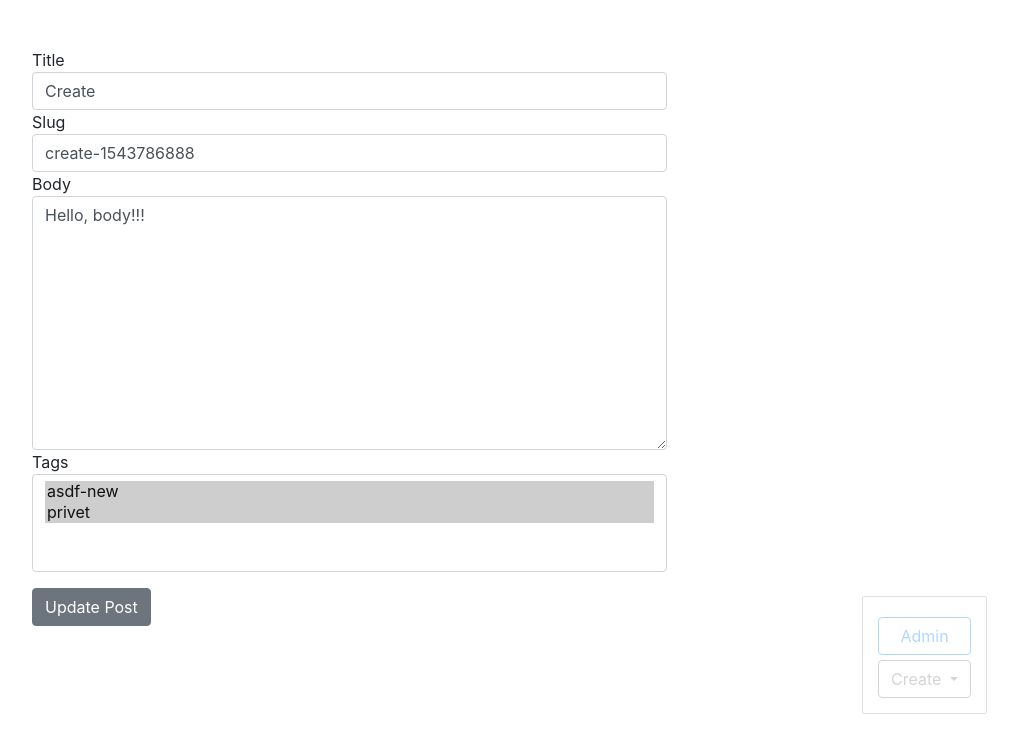
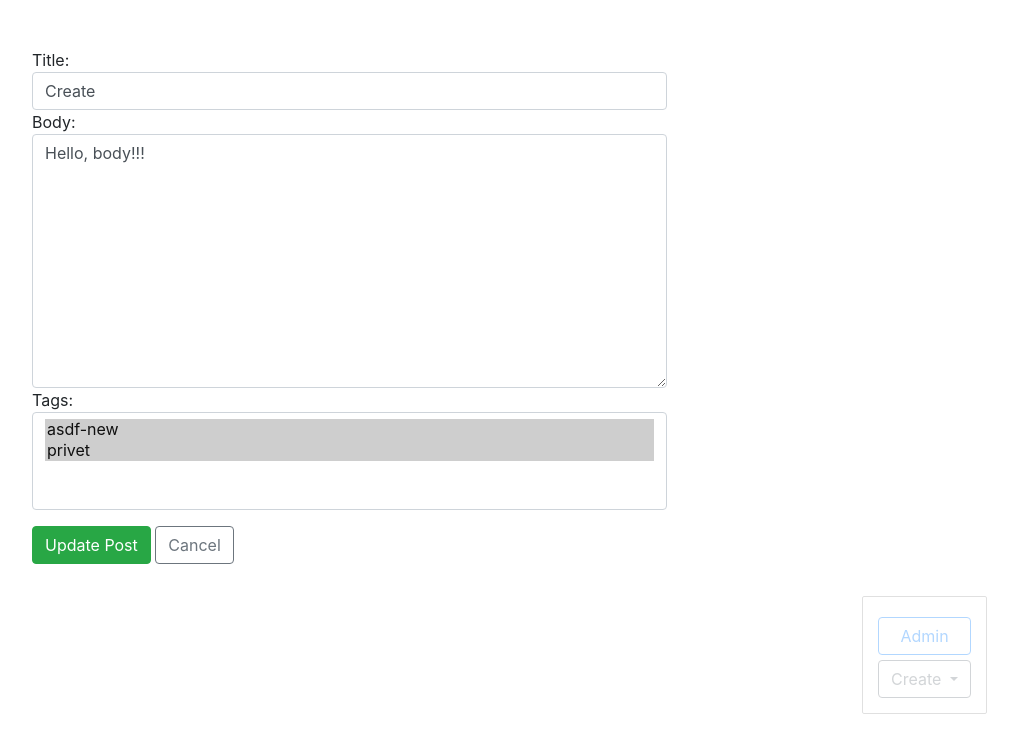
Before and after one commit to forgoty/django-blog, a Django app: a page that uses blogengine/blog/templates/blog/post_update_form.html in a window 1280 px wide. Shown: the part 56-800 px from the top of the page, without its empty margins (243-1261 px from the left). Run offline with Django 3.2, Linux system fonts and the light colour scheme; a user stored in the database is signed in; data comes from the database, SQL or seed files in the repository; both versions use the stored data as it was after the commit; some libraries are stand-ins or nearby versions.

Commit message:
Changes to be committed: 	modified:   blogengine/blog/forms.py 	modified:   blogengine/blog/models.py 	modified:   blogengine/blog/templates/blog/post_create_form.html 	modified:   blogengine/blog/templates/blog/post_update_form.html 	modified:   blogengine/blog/templates/blog/tag_create.html 	modified:   blogengine/blog/templates/blog/tag_update_form.html 	modified:   blogengine/blog/templates/blog/tags_list.html 	modified:   blogengine/db.sqlite3 	modified:   blogengine/static/css/styles.css

```diff
--- a/blogengine/blog/forms.py
+++ b/blogengine/blog/forms.py
@@ -8,17 +8,17 @@ class TagForm(forms.ModelForm):
 
     class Meta:
         model = Tag
-        fields = ['title', 'slug']
+        fields = ['title']
         widgets = {
-            'title': forms.TextInput(attrs={'class': 'form-control'}),
-            'slug': forms.TextInput(attrs={'class': 'form-control'})
+            'title': forms.TextInput(attrs={'class': 'form-control'})
         }
 
-    def clean_slug(self):
-        new_slug = self.cleaned_data['slug'].lower()
+    def clean_title(self):
+        ''' This function validate slug of a new tag '''
+        new_slug = self.cleaned_data['title'].lower()
 
         if new_slug == 'create':
-            raise ValidationError('Slug cannot be named "create" ')
+            raise ValidationError('Tag cannot be named "{}"'.format(new_slug))
 
         if Tag.objects.filter(slug__iexact=new_slug).count():
             raise ValidationError('"{}" already exists'.format(new_slug))
@@ -30,19 +30,10 @@ class PostForm(forms.ModelForm):
 
     class Meta:
         model = Post
-        fields = ['title', 'slug', 'body', 'tags']
+        fields = ['title', 'body', 'tags']
 
         widgets = {
             'title': forms.TextInput(attrs={'class': 'form-control'}),
-            'slug': forms.TextInput(attrs={'class': 'form-control'}),
             'body': forms.Textarea(attrs={'class': 'form-control'}),
             'tags': forms.SelectMultiple(attrs={'class': 'form-control'})
         }
-
-    def clean_slug(self):
-        new_slug = self.cleaned_data['slug'].lower()
-
-        if new_slug == 'create':
-            raise ValidationError('Slug cannot be named "create"')
-
-        return new_slug
--- a/blogengine/blog/models.py
+++ b/blogengine/blog/models.py
@@ -5,9 +5,9 @@ from django.utils.text import slugify
 from time import time
 
 
-def gen_slug(s):
+def gen_post_slug(s):
     new_slug = slugify(s, allow_unicode=True)
-    return new_slug + "-" + str(int(time()))
+    return '{}-{}'.format(new_slug, str(int(time())))
 
 
 class Post(models.Model):
@@ -22,7 +22,7 @@ class Post(models.Model):
 
     def save(self, *args, **kwargs):
         if not self.id:
-            self.slug = gen_slug(self.title)
+            self.slug = gen_post_slug(self.title)
         super().save(*args, **kwargs)
 
     def get_absolute_url(self):
@@ -38,13 +38,16 @@ class Post(models.Model):
         ordering = ['-date_pub']
 
 
-
 class Tag(models.Model):
     title = models.CharField(max_length=50)
     slug = models.SlugField(max_length=50, unique=True)
 
     def __str__(self):
         return self.title
+
+    def save(self, *args, **kwargs):
+            self.slug = slugify(self.title, allow_unicode=True)
+            super().save(*args, **kwargs)
 
     def get_absolute_url(self):
         return reverse('tag_detail_url', kwargs={'slug': self.slug})
--- a/blogengine/blog/templates/blog/post_create_form.html
+++ b/blogengine/blog/templates/blog/post_create_form.html
@@ -18,11 +18,12 @@
                 </div>
             {% endif %}
 
-            {{ field.label }}
+            {{ field.label }}:
             {{ field }}
         {% endfor %}
 
-        <button type="submit" name="button" class="btn btn-secondary mt-5">Create Post</button>
+        <button type="submit" name="button" class="btn btn-success mt-3">Create Post</button>
+        <a class="btn btn-outline-secondary mt-3" href="{% url 'posts_list_url' %}">Cancel </a>
     </form>
 
 
--- a/blogengine/blog/templates/blog/post_update_form.html
+++ b/blogengine/blog/templates/blog/post_update_form.html
@@ -1,7 +1,7 @@
 {% extends "blog/base_blog.html" %}
 
 {% block title %}
-    Update Post {{ post.title|title }} - {{ block.super}}
+    Update Post {{ post.title|title|truncatewords:10 }} - {{ block.super}}
 {% endblock %}
 
 
@@ -18,11 +18,12 @@
                 </div>
             {% endif %}
 
-            {{ field.label }}
+            {{ field.label }}:
             {{ field }}
         {% endfor %}
 
-        <button type="submit" name="button" class="btn btn-secondary mt-3">Update Post</button>
+        <button type="submit" name="button" class="btn btn-success mt-3">Update Post</button>
+        <a class="btn btn-outline-secondary mt-3" href="{{ post.get_absolute_url }}">Cancel </a>
     </form>
 
 
--- a/blogengine/blog/templates/blog/tag_create.html
+++ b/blogengine/blog/templates/blog/tag_create.html
@@ -18,13 +18,14 @@
                     </div>
                 {% endif %}
 
-                {{ field.label }}
+                {{ field.label }}:
                 {{ field }}
 
             </div>
         {% endfor %}
 
-    <button type="submit" class="btn btn-secondary mt-3">Create Tag</button>
+    <button type="submit" class="btn btn-success mt-3">Create Tag</button>
+    <a class="btn btn-outline-secondary mt-3" href="{% url 'tags_list_url' %}">Cancel </a>
     </form>
 
 {% endblock %}
--- a/blogengine/blog/templates/blog/tag_update_form.html
+++ b/blogengine/blog/templates/blog/tag_update_form.html
@@ -18,13 +18,14 @@
                     </div>
                 {% endif %}
 
-                {{ field.label }}
+                {{ field.label }}:
                 {{ field }}
 
             </div>
         {% endfor %}
 
-    <button type="submit" class="btn btn-secondary mt-3">Edit Tag</button>
+    <button type="submit" class="btn btn-success mt-3">Edit Tag</button>
+    <a class="btn btn-outline-secondary mt-3" href="{{ tag.get_absolute_url }}">Cancel </a>
     </form>
 
 {% endblock %}
--- a/blogengine/static/css/styles.css
+++ b/blogengine/static/css/styles.css
@@ -20,3 +20,8 @@
 a.edit, a.delete {
     display: none;
 }
+
+.dropdown-item.active, .dropdown-item:active {
+    color: #000000 !important;
+    background-color: #dee2e6 !important;
+}
```
Also changed, not shown: blogengine/blog/templates/blog/tags_list.html (+10 -3 lines), blogengine/db.sqlite3.
